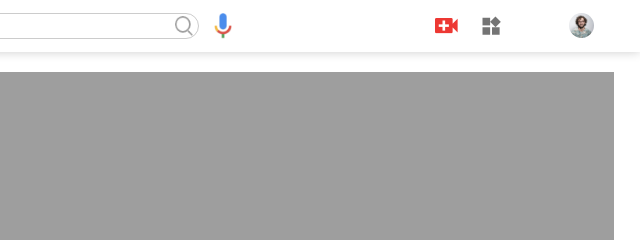
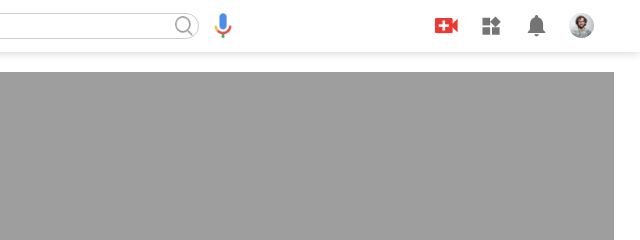
Before and after one commit to maulik-4/vidtube, a plain HTML site: page index.html in a window 1280 px wide. Shown: the top 240 px of the page, 640-1280 px from the left. Drawn offline with Linux system fonts and the light colour scheme; the site is published under a folder, as on GitHub Pages, so addresses that start at the root find nothing.

Commit message:
Update index.html

```diff
--- a/index.html
+++ b/index.html
@@ -24,7 +24,7 @@
             <img src="upload.png" alt="">
             <img src="more.png" alt="">
 
-            <img src="/notification.png" alt="">
+            <img src="notification.png" alt="">
             <img src="Jack.png" alt="" class="logo_icon">
 
         </div>
```
